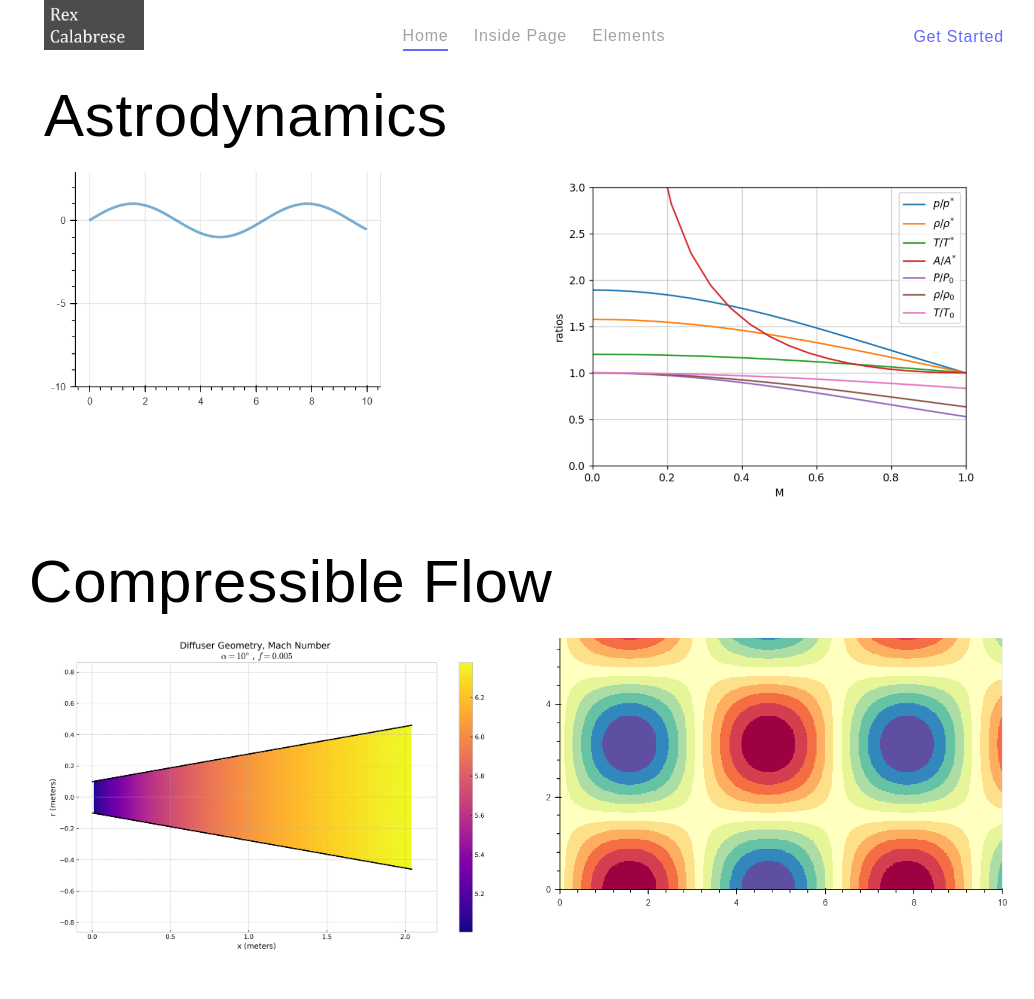
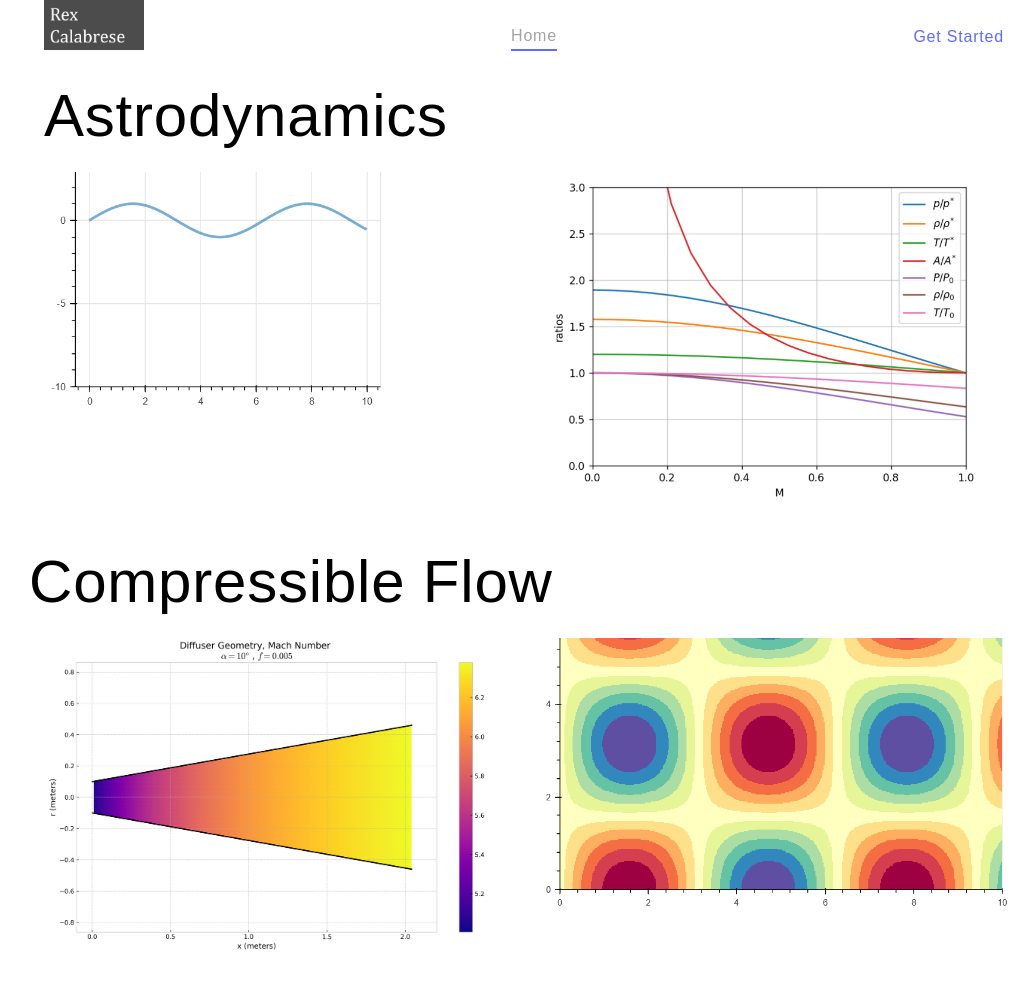
Before and after one commit to rexcalabrese/rexcalabrese.github.io, a plain HTML site: page index.html in a window 1280 px wide. Shown: the top 999 px of the page, without its empty margins (116-1150 px from the left). Drawn offline with Linux system fonts and the light colour scheme; some packages are replaced by stand-ins of ours; no server answers; a web font is replaced by a local one.

Commit message:
Update index.html

```diff
--- a/index.html
+++ b/index.html
@@ -85,12 +85,7 @@ DESIGNED & DEVELOPED by FREEHTML5.CO
 							<li class="fh5co-active">
 								<a href="index.html">Home</a>
 							</li>
-							<li>
-								<a href="inside-page.html">Inside Page</a>
-							</li>
-							<li>
-								<a href="elements.html">Elements</a>
-							</li>
+
 						</ul>
 						<a href="#" class="fh5co-nav-call-to-action js-fh5co-nav-call-to-action">Get Started</a>
 					</nav>
```
